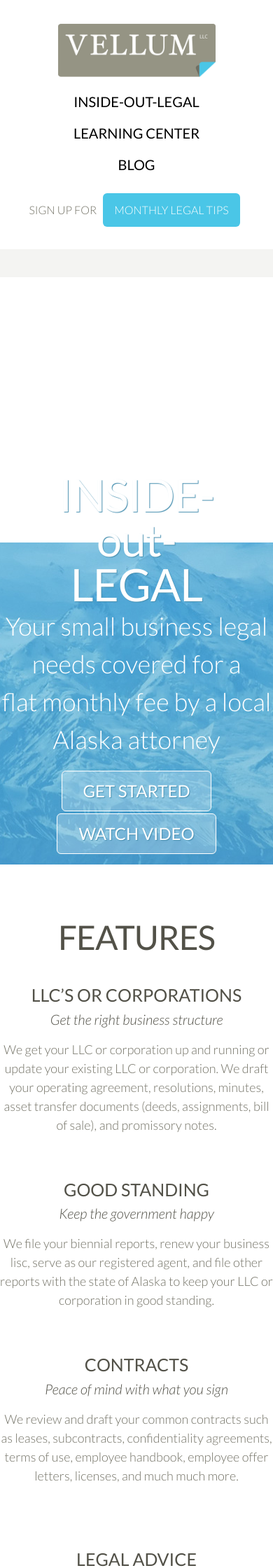
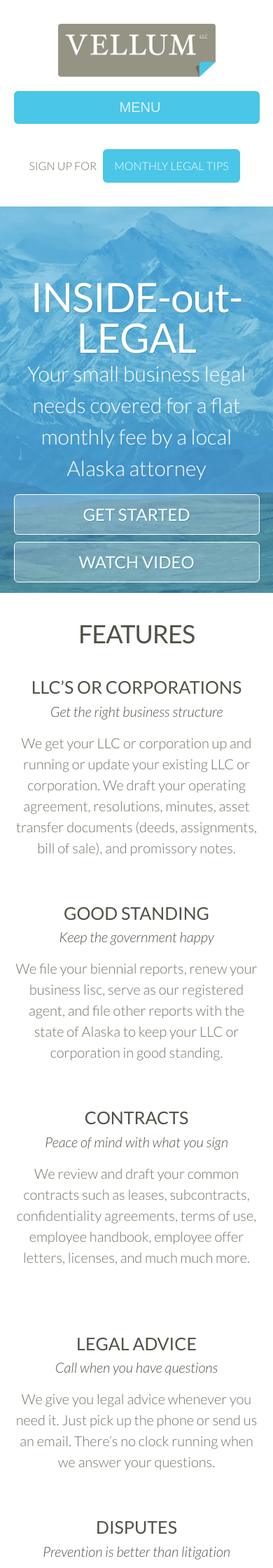
Before and after one commit to sundogmedia/sundogmedia.github.io, a Jekyll site: the page built from index.html, in a window 390 px wide. Shown: the top 2240 px of the page at 70% size. Built offline with Jekyll 4.4.1, drawn with Linux system fonts in a browser that asks for light colours.

Commit message:
Responsive Coding & No Skrollr

```diff
--- a/_includes/header.html
+++ b/_includes/header.html
@@ -5,10 +5,20 @@
     <a class="site-title" href="{{ site.baseurl }}/">{{ site.title }}</a>
 
     <nav class="site-nav">
-     <ul class="menu">
-        {% for item in site.data.nav %}
-          	<li>
-          	<a href="{{ item.href | prepend: site.baseurl }}" {% if page.url == item.href %} class="current-item" {% endif %} >{{ item.title }}</a></li>
+    <button class="menu-toggle fontawesome-reorder" role="button" aria-pressed="false"></button> <ul class="menu">
+		 {% for item in site.data.nav %}
+          	{% if item.subcategories != null  %}
+          	<li class="dropdown"><a href="{{ item.href | prepend: site.baseurl }}" {% if page.url == item.href %} class="current-item" {% endif %} >{{ item.title }}</a>
+          	  	 <button class="sub-menu-toggle fontawesome-chevron-down" role="button" aria-pressed="false"></button><ul class="dropdown-menu">
+	          	{% for subcategory in item.subcategories %}
+	          	<li><a href="{{ subcategory.subhref | prepend: site.baseurl }}">{{ subcategory.subtitle }}</a></li>
+	          	{% if page.url == subcategory.subhref %} {% capture parent  %}{{ item.href}}{% endcapture %}{% endif %}
+	          	{% endfor %}
+	          	</ul>
+          	</li>
+          	{% else %}
+          	<li><a href="{{ item.href | prepend: site.baseurl }}" {% if page.url == item.href %} class="current-item" {% endif %} >{{ item.title }}</a></li>
+          	{% endif %}
         {% endfor %}
       </ul>
     </nav>
@@ -16,19 +26,22 @@
     <div class="widget-right">Sign up for <a href="#" target="_blank">Monthly Legal Tips</a></div>
 
   </div>
+  	    {% for item in site.data.nav %}
+  	    {% if page.url == item.href or parent == item.href %}
+  	     {% if item.subcategories != null  %}
+  	     <div data-top="opacity: 0" data--50-top="opacity: 1" class="sub-nav"><div class="wrapper">
+  	       	<nav class="site-sub-nav">
+  	       	 <ul class="menu">
 
-  <div data-top="opacity: 0" data--50-top="opacity: 1" class="sub-nav"><div class="wrapper">
-  	<nav class="site-sub-nav">
-  	 <ul class="menu">
-  	    {% for item in site.data.nav %}
-  	    {% if page.url == item.href %}
   	    	{% for subcategory in item.subcategories %}
   	      	<li><a href="{{ subcategory.subhref | prepend: site.baseurl }}">{{ subcategory.subtitle }}</a></li>
   	      	 {% endfor %}
+  	      	 </ul>
+  	      	 </nav>
+  	      	 </div>
   	     {% endif %}
+  	      {% endif %}
   	    {% endfor %}
-  	  </ul>
-  	</nav>
-  	</div></div>
+  	  </div>
 
 </header>
--- a/_sass/_base.scss
+++ b/_sass/_base.scss
@@ -200,7 +200,7 @@ pre {
     }
 
     @include media-query($on-tablet-small) {
-        max-width: 100%;
+        max-width: 90%;
     }
 
 
@@ -220,6 +220,7 @@ pre {
     }
 }
 
+.clear{ clear: both; }
 
 
 /**
@@ -238,3 +239,9 @@ pre {
         }
     }
 }
+
+
+/* fontawesome */
+[class*="fontawesome-"]:before {
+  font-family: 'FontAwesome', sans-serif;
+}
--- a/_sass/_layout.scss
+++ b/_sass/_layout.scss
@@ -1,7 +1,7 @@
 /**
  * Site header
  */
-.site-header { height: 110px; padding-top: 34px; text-transform: uppercase; position: fixed; width: 100%; background: $background-color; z-index: 1;
+.site-header {  padding-top: 34px; text-transform: uppercase; position: fixed; width: 100%; background: $background-color; z-index: 1;
 
 	.site-title { text-indent: -9999px; width: 225px; height: 76px; background: url('../images/logo.png'); background-size: 225px 76px; display: block; float: left; }
 
@@ -15,7 +15,18 @@
 
 		a:hover, a.current-item{ color: $link-color;  }
 
+		.dropdown-menu{  display: none; }
+
+		button.sub-menu-toggle, button.menu-toggle { display: none; visibility: hidden; }
+
+		@media only screen and (min-width: 768px) {
+
+			.dropdown-menu{ display: none !important;}
+		}
+
 	}
+
+
 
 	.widget-right{ float: right; font-size: 16px; text-align: center;
 
@@ -24,15 +35,15 @@
 		a:hover{ background: $brown-color;  }
 	 }
 
-	 .sub-nav{ background: $grey-color;  border-bottom: 1px solid $background-color; padding: 20px 0; text-align: center; margin: 32px 0 0; opacity: 0;  -webkit-transition: opacity .4s ease-in-out; -moz-transition: opacity .4s ease-in-out; -ms-transition: opacity .4s ease-in-out; -o-transition: opacity .4s ease-in-out; transition: opacity .4s ease-in-out;
+	 .sub-nav{ background: $grey-color;  text-align: center; margin: 32px 0 0;
 
 	 	.menu{  margin: 0; }
 
-	 	li{ display: inline-block; padding: 0 28px; font-size: 18px; border-left: 1px solid $text-color; text-transform: none; line-height: 1; }
+	 	li{ display: inline-block; padding: 20px 0; font-size: 18px; text-transform: none; line-height: 1; }
 
-	 	li:first-child{ border-left: none; }
+	 	a{ color: $text-color; padding: 0 28px; border-left: 1px solid $text-color;  }
 
-	 	a{ color: $text-color; }
+	 	li:first-child a{ border-left: none; }
 
 	 	a:hover{ color: $black-color;  }
 
@@ -41,29 +52,72 @@
 	 @include media-query($on-desktop) {
 	   		.site-nav{ margin: 20px 0; font-size: 20px; }
 
+	   		.sub-nav a{ padding: 0 18px; }
+
 	  }
 
-	 @include media-query($on-tablet-landscape) { height: auto; padding-bottom: 34px; position: relative;
+	  @include media-query($on-tablet-landscape) {
+
+	  		.site-nav{ margin: 20px 0 0 0; float: right; }
+
+	  		.site-nav li{ margin: 0 18px }
+
+	  		.widget-right{ float: none; clear: both; padding-top: 20px; }
+
+	  		.widget-right a{ max-width: 400px; margin: 6px auto 0; }
+
+	  		.sub-nav a{ padding: 0 16px; }
+
+
+	  }
+
+	 @include media-query($on-tablet-portrait) { position: relative; height: auto; padding-bottom: 34px; position: relative;
 	   		.wrapper { text-align: center; }
 
 	   		.site-title{ display: inline-block; float: none; }
 
 	   		.site-nav{ float: none; }
 
-	   		.widget-right{ clear: both; float: none; }
+	   		.site-nav .menu, .sub-nav{ display: none; }
 
-	   		.widget-right a{ display: inline-block; margin: 6px 6px 0; }
+	   		.site-nav li{ display: block; margin: 0 auto 15px; position: relative; }
 
-	   		.sub-nav{ display: block !important; opacity: 1 !important; }
-	  }
+	   		.site-nav li a{ font-size: 20px; padding: 6px 12px;  display: block; }
 
-	 @include media-query($on-tablet-portrait) {
+	   		.dropdown-menu{ margin: 0; }
 
-	   		 .site-nav li { display: block; margin: 0 auto 15px; }
+	   		.dropdown-menu li{ display: block; margin: 0; }
 
-	   		 .sub-nav{ display: none; }
+	   		 .dropdown-menu li a{ background: $link-color; color: #fff; display: block; padding: 8px 12px; border-bottom: 1px solid rgba(255,255,255,0.8); text-align: left; font-size: 18px; }
+
+	   		  .dropdown-menu li:first-child a{ border-radius: 6px 6px 0 0; }
+
+	   		   .dropdown-menu li:last-child a{ border-radius: 0 0 6px 6px; }
+
+	   		 .dropdown-menu li a:hover{ background: $brown-color; color: #fff; }
+
+	   		 .site-nav button.sub-menu-toggle, .site-nav button.menu-toggle { display: block !important; visibility: visible  !important; text-align: center;  overflow: hidden;   border: none; cursor: pointer; }
 
 
+	   		 	button.menu-toggle{ width: 100%; padding: 12px; border-radius: 6px; margin-bottom: 10px; background: $link-color; color: rgba(255,255,255,0.8); }
+
+	   		 	button.menu-toggle:before{ font-size: 20px; }
+
+	   		 	button.menu-toggle:after { content: 'MENU';  font-size: 20px; margin-left: 10px; }
+
+	   		 	button.menu-toggle:hover{ background: $brown-color; }
+
+	   		 	button.menu-toggle:hover:before, button.menu-toggle:hover:after, button.menu-toggle.fontawesome-chevron-up:before, button.menu-toggle.fontawesome-chevron-up:after{ color: #ffffff; }
+
+	   		 	button.sub-menu-toggle { position: absolute; right: 0; top: 0; color: $link-color; padding: 9px 18px 9px; background: #fff; }
+
+	   		 	button.sub-menu-toggle:before {  position: relative; font-size: 20px; }
+
+	   		 	button.sub-menu-toggle:hover:before{ color: $brown-color; }
+
+	   			.widget-right{ clear: both; float: none; }
+
+	   			.widget-right a{ display: inline-block; margin: 6px 6px 0; }
 	  }
 
 
@@ -108,7 +162,11 @@
 	}
 
 	@include media-query($on-tablet-portrait) {
+
+		input[type="text"]{ max-width: 400px !important; margin: 0 auto 20px !important; }
+
 	  	.footer .top, .footer .creds{ float: none; text-align: center; margin-bottom: 15px; }
+
 	 }
 
 }
@@ -117,12 +175,27 @@
 /**
  * Page/Post content
  */
-.page-content {
-    padding: 184px 0 40px;
+
+.page-content { padding: 183px 0 40px;
 
     @include media-query($on-tablet-landscape) {
-      	padding-top: 40px;
+      	padding-top: 243px;
      }
+
+     @include media-query($on-tablet-portrait) {
+       	padding-top: 0;
+      }
+}
+
+.page .page-content{ padding-top:  263px;
+	@include media-query($on-tablet-landscape) {
+	  	padding-top: 403px;
+	 }
+
+	 @include media-query($on-tablet-portrait) {
+	   	padding-top: 0;
+	  }
+
 }
 
 .post-list {
@@ -156,7 +229,12 @@
  * Home Page
  */
 
- .home .page-content{ padding: 144px 0 0; }
+ .home .page-content{ padding: 203px 0 0 0;
+
+ 	@include media-query($on-tablet-landscape) { padding-top: 298px; }
+
+ 	@include media-query($on-tablet-portrait) { padding-top: 0; }
+  }
 
  .parallax{ padding: 80px 0 0; background: $background-color;
 
@@ -168,11 +246,22 @@
 
  	h3{ font-size: 20px; font-weight: 300; font-style: italic; text-transform: none; }
 
+ 	@include media-query($on-tablet-landscape) {
+
+ 			h1{ width: 100%; }
+ 	}
+
+ 	@include media-query($on-tablet-portrait) { background-position: center 0; padding-top: 40px; font-size: 20px; background-size: auto 100%;
+ 		h1{ font-size: 36px;}
+
+ 	}
+
+
  }
 
  #home, #cost, #other{ background-position: 100% auto; }
 
- #home { background: url('../images/bg-home.jpg') no-repeat; background-attachment: fixed;  padding-top: 100px; color: $background-color; text-align: center; font-size: 36px; min-height: 523px;
+ #home { background: url('../images/bg-home.jpg') no-repeat center 200px; background-attachment: fixed;  padding-top: 140px; color: $background-color; text-align: center; font-size: 36px; min-height: 523px;
 
  	h1{ color: $background-color; background: none; font-size: 64px; text-shadow: 1px 1px 1px #4a91b1; text-transform: none; margin: 0 auto;  }
 
@@ -180,9 +269,20 @@
 
  	a:hover{ background: $background-color; color: $link-color; text-shadow: none;  }
 
+ 	@include media-query($on-tablet-portrait) { background-position: center 0; padding-top: 100px; font-size: 30px; background-size: auto 100%;
+ 		h1{ font-size: 58px;}
+
+ 		br{ display: none; }
+
+ 		a{ padding: 10px 20px; display: block; margin: 10px 0; }
+ 	}
+
  }
 
- #cost{ background: url('../images/bg-cost.jpg') no-repeat; background-attachment: fixed; }
+ #cost{ background: url('../images/bg-cost.jpg') no-repeat center bottom; background-attachment: fixed;
+
+ 	@include media-query($on-tablet-portrait) { background-position: center 0; background-size: auto 100%;  }
+ }
 
  #benefits { text-align: center;
 
@@ -220,6 +320,29 @@
 
  	 	li:last-child a{ border-radius: 0 0 3px 3px; padding-bottom: 15px; }
  	}
+
+ 	@include media-query($on-desktop) {
+ 		img{ width: 400px; height: auto; }
+
+ 	  	.attorney-nav li a{ padding: 8px 20px; font-size: 16px;  }
+
+ 	  	.tab{ font-size: 16px; }
+
+ 	 }
+
+ 	 @include media-query($on-tablet-landscape) { text-align: center;
+ 	 	img{ margin: 0 0 20px; float: none; width: auto; }
+
+ 	 	.attorney-nav{ margin-bottom: 40px; }
+
+ 	 	.tab{ width: 530px; text-align: left; }
+ 	  }
+
+ 	  @include media-query($on-tablet-portrait) {
+ 	  	.attorney-nav{ margin-right: 0; float: none; }
+
+ 	  	.tab{ width: auto; position: relative;  margin-bottom: 40px;   }
+ 	  }
  }
 
  #testimonials{
@@ -251,13 +374,17 @@
  	 #carousel .item img{ border: none; margin-bottom: 15px; }
 
  	 .customNavigation a{ -webkit-user-select: none; -khtml-user-select: none; -moz-user-select: none;
- 		  -ms-user-select: none; user-select: none; -webkit-tap-highlight-color: rgba(0, 0, 0, 0); cursor: pointer; position: absolute; width: 60px; height: 68px; background: url('../images/carousel-nav.png') no-repeat 0 4px $link-color; text-indent: -9999px; border-radius: 3px; margin-top: -580px }
+ 		  -ms-user-select: none; user-select: none; -webkit-tap-highlight-color: rgba(0, 0, 0, 0); cursor: pointer; position: absolute; width: 60px; height: 68px; background: url('../images/carousel-nav.png') no-repeat 0 4px $link-color; text-indent: -9999px; border-radius: 3px; margin-top: -50% }
 
  	 .customNavigation a:hover{ background-color: $brown-color; }
 
  	 .customNavigation .prev{ left: 0; }
 
  	 .customNavigation .next{ right: 0; background-position: 0 -56px; }
+
+ 	 @include media-query($on-tablet-portrait) {
+ 	 	 .owl-carousel{ margin-bottom: 0; }
+ 	  }
 
  }
 
--- a/css/main.scss
+++ b/css/main.scss
@@ -4,7 +4,7 @@
 @charset "utf-8";
 
 @import url(http://fonts.googleapis.com/css?family=Lato:300,400,700,300italic,400italic,700italic);
-
+@import url(http://weloveiconfonts.com/api/?family=fontawesome);
 
 // Our variables
 $base-font-family: 'Lato', sans-serif;
--- a/js/vellum.js
+++ b/js/vellum.js
@@ -9,7 +9,7 @@ $(document).ready(function(){
 	 	      	if($(window).width() < 1023 && $(window).width() > 767) {
 	 	      	 	var menu_offset = 255;
 	 	      	 }else {
-	 	      	 	var menu_offset = 210;
+	 	      	 	var menu_offset = 190;
 	 	      	 }
 	 	        $('html,body').animate({ scrollTop: (target.offset().top - menu_offset)}, 1000);
 
@@ -17,6 +17,26 @@ $(document).ready(function(){
 	 	      }
 	 	    }
 	 	  });
+
+	 // Show/hide the subpage navigation
+	 	jQuery( '.menu-toggle' ).on( 'click', function() {
+	 			jQuery(this).toggleClass( 'fontawesome-reorder' );
+	 			jQuery(this).toggleClass( 'fontawesome-chevron-up' );
+	 			jQuery(this).next( '.menu' ).slideToggle( 'fast' );
+	 		});
+
+	 // Show/hide the subpage navigation
+	 	jQuery( '.sub-menu-toggle' ).on( 'click', function() {
+	 			jQuery(this).toggleClass( 'fontawesome-chevron-down' );
+	 			jQuery(this).toggleClass( 'fontawesome-chevron-up' );
+	 			jQuery(this).next( '.dropdown-menu' ).slideToggle( 'fast' );
+	 		});
+
+	 		//Click event to scroll to top
+	 			jQuery('.scrollToTop').click(function(){
+	 				jQuery('html, body').animate({scrollTop : 0},1000);
+	 				return false;
+	 			});
 
 	 //Click event to scroll to top
 	 	$('.top a').click(function(){
@@ -55,7 +75,7 @@ $(document).ready(function(){
 		itemsMobile : false
 	});
 
-	// Custom Navigation Events
+	// Custom carousel Navigation Events
 	$(".next").click(function(){
 	owl.trigger('owl.next');
 	})
@@ -63,6 +83,6 @@ $(document).ready(function(){
 	owl.trigger('owl.prev');
 	})
 
-	 var s = skrollr.init({forceHeight: false});
+	// var s = skrollr.init({forceHeight: false});
 
 });
```
Also changed, not shown: _layouts/page.html (+17 -4 lines).
